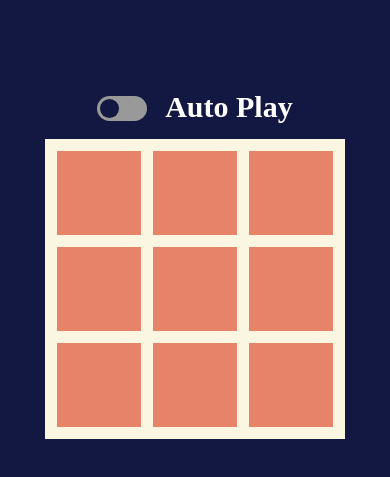
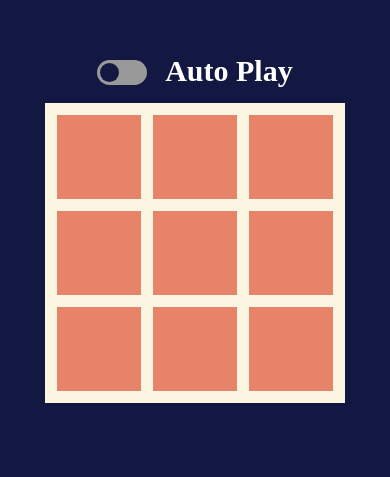
Before and after one commit to 7t4o/XO-game, a plain HTML site: page index.html in a window 390 px wide. Shown: the part 165-642 px from the top of the page. Drawn offline with Linux system fonts and the light colour scheme.

Commit message:
Upgrade style 1

```diff
--- a/styles.css
+++ b/styles.css
@@ -98,6 +98,9 @@ body {
         grid-template-rows: 84px 84px 84px;
         gap: 12px;
         padding: 12px;
+        position: relative;
+        top: -36px;
     }
+    .lab {position: relative; top: -36px;}
     .box { font-size: 30px;}
 }
```
